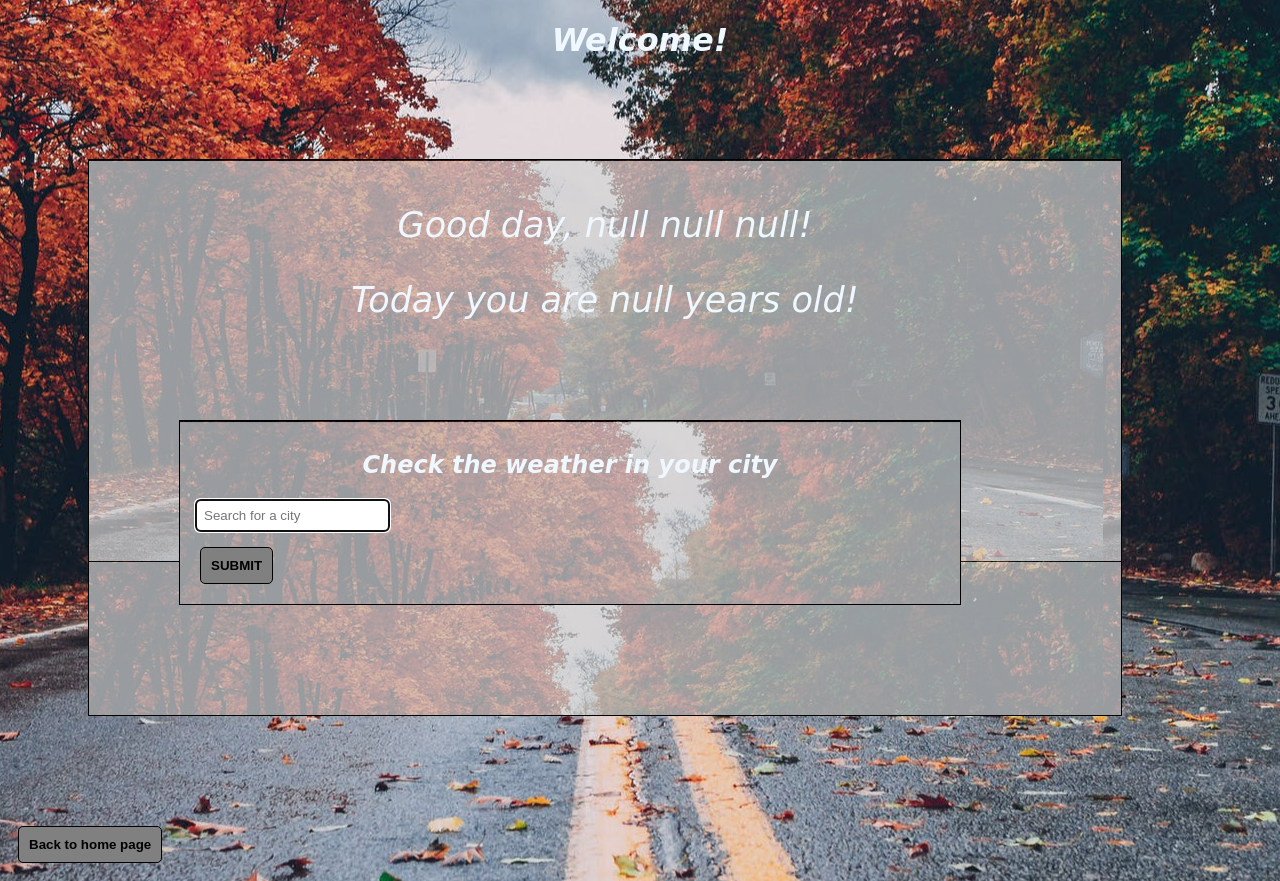
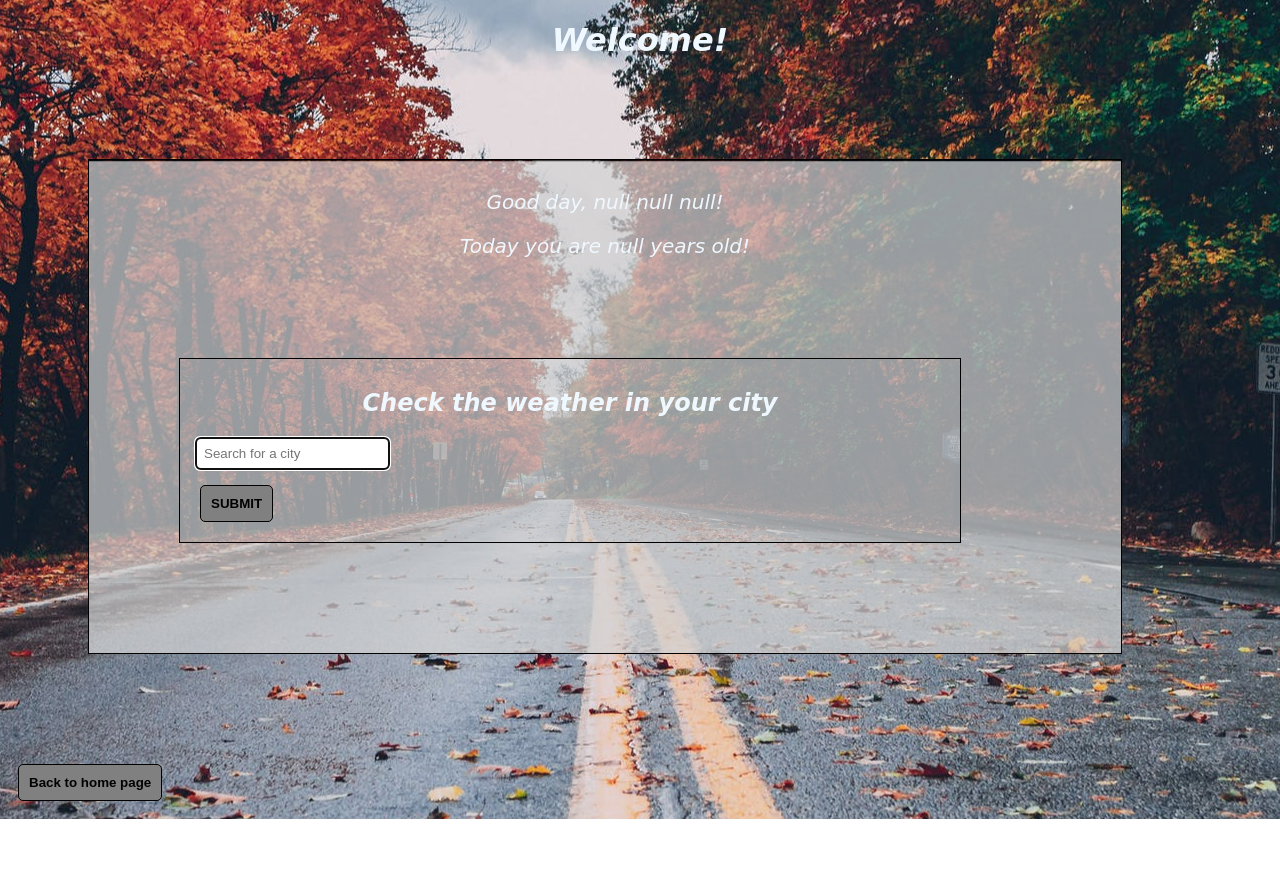
Before and after one commit to petyash888/loginform, a website: page login.html in a window 1280 px wide. After the commit the page ends 819 px from the top, so only its background shows below. Drawn offline with Linux system fonts and the light colour scheme.

Commit message:
update css

```diff
--- a/style.css
+++ b/style.css
@@ -45,7 +45,11 @@ div.btn {
     margin-left: 80px;
     background-color: lightgray;
     padding: 10px;
-    background: url("background_transparent.png");
+    background: url("background_transparent.png") no-repeat center center fixed;
+    -webkit-background-size: cover;
+    -moz-background-size: cover;
+    -o-background-size: cover;
+    background-size: cover;
 }
 
 select {
@@ -71,7 +75,7 @@ h1 {
 font-style: italic;
 font-family: cursive;
 color: aliceblue;
-font-size: 35px;
+font-size: 20px;
 }
 #error {
 font-style: normal;
@@ -80,3 +84,12 @@ color: red;
 font-weight: bolder;
 text-align: left;
 }
+.top_banner {
+    border: 0;
+}
+/* .city_temp{
+    border: 0
+}
+.city_name{
+    border: 0
+} */
```
